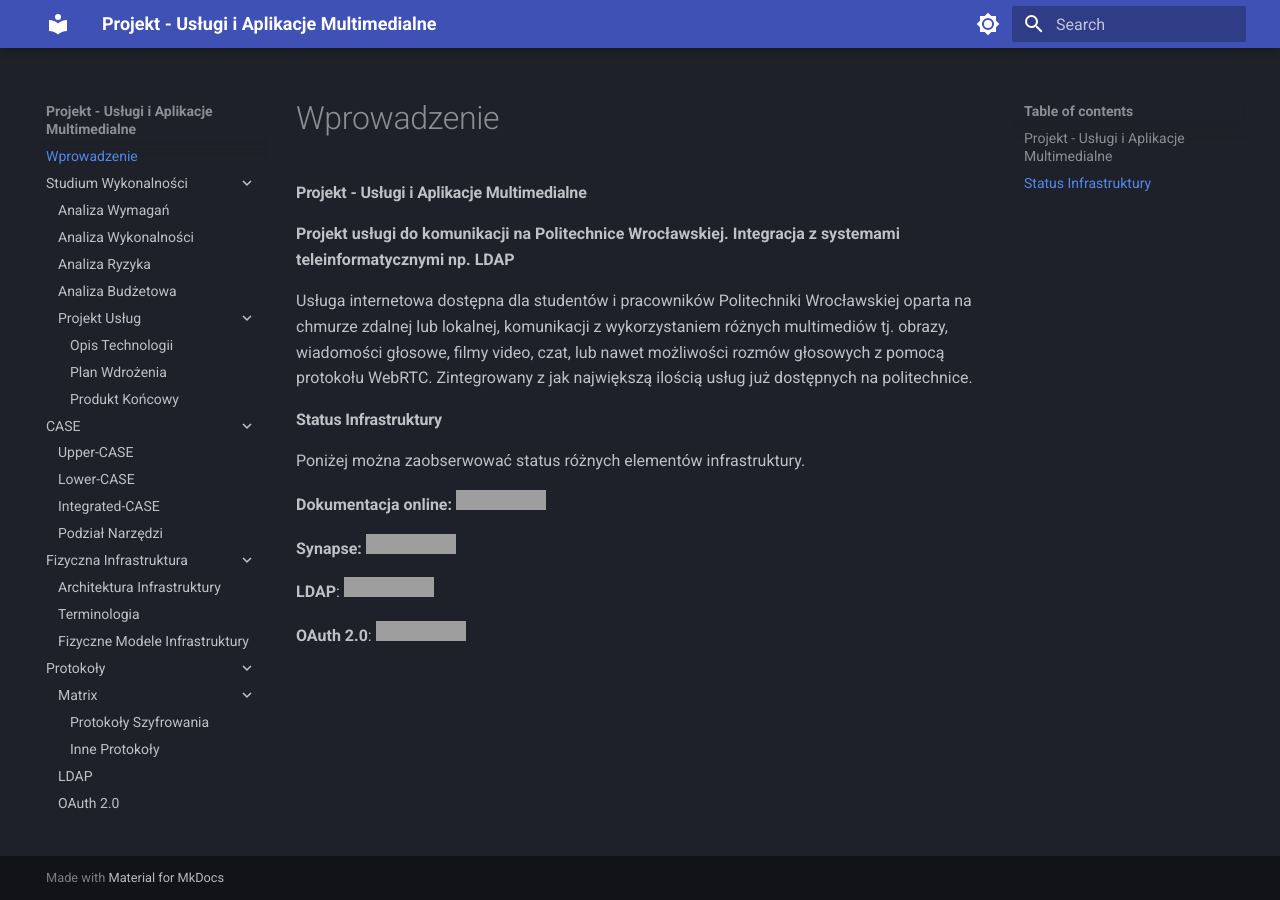
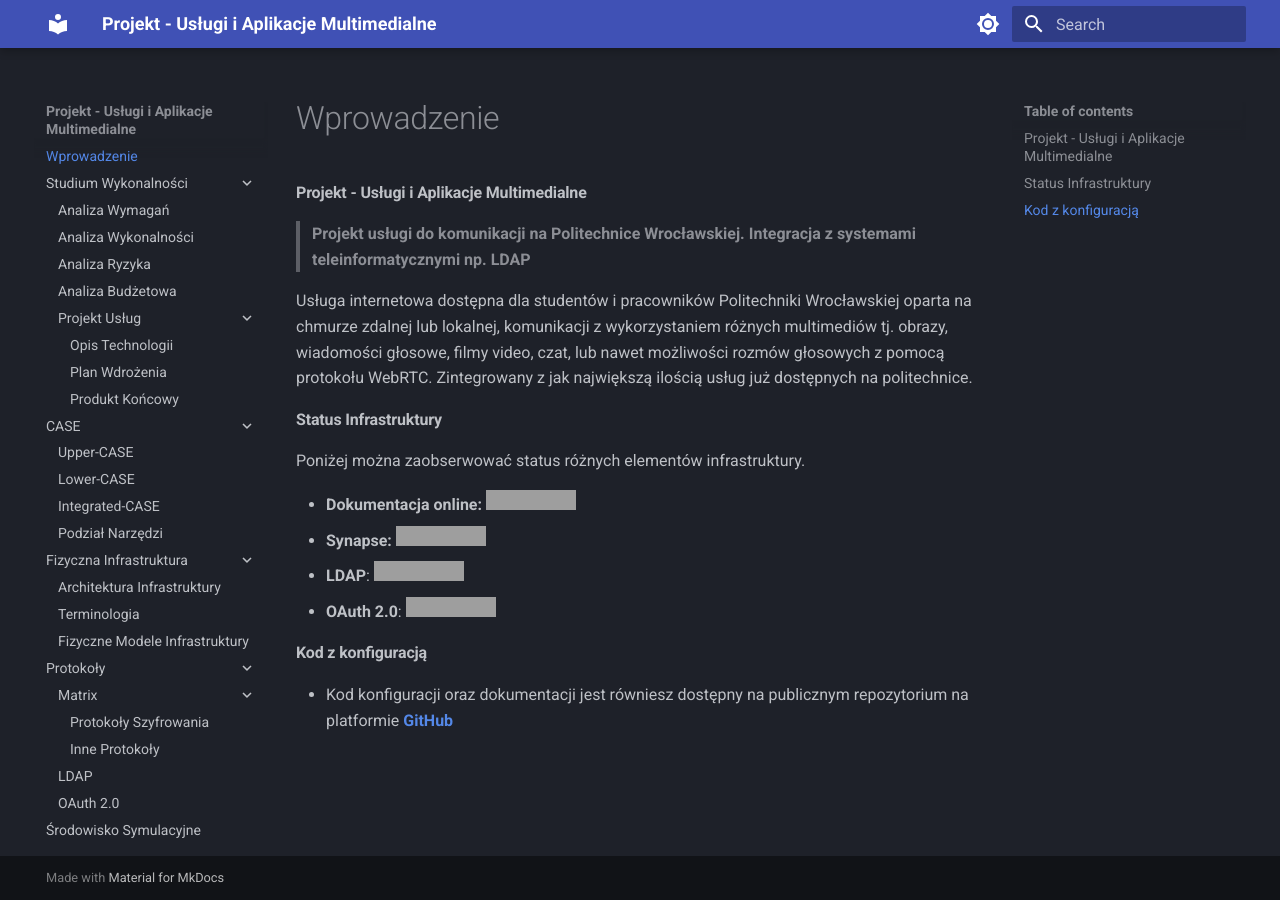
Before and after one commit to chramb/mtx4pwr, an MkDocs documentation site: the page built from docs/index.md, in a window 1280 px wide. Built offline with MkDocs 1.6.1 and Material for MkDocs 9.7.7, drawn with Linux system fonts in a browser that asks for light colours; grey boxes are pictures that could not be loaded.

Commit message:
fixed for pdf

```diff
--- a/docs/index.md
+++ b/docs/index.md
@@ -2,7 +2,7 @@
 title: Wprowadzenie
 ---
 ## Projekt - Usługi i Aplikacje Multimedialne
-**Projekt usługi do komunikacji na Politechnice Wrocławskiej. Integracja z systemami teleinformatycznymi np. LDAP**
+> **Projekt usługi do komunikacji na Politechnice Wrocławskiej. Integracja z systemami teleinformatycznymi np. LDAP**
 
 Usługa internetowa dostępna dla studentów i pracowników Politechniki Wrocławskiej oparta na chmurze zdalnej lub lokalnej, komunikacji z wykorzystaniem różnych multimediów tj. obrazy, wiadomości głosowe, filmy video, czat, lub nawet możliwości rozmów głosowych z pomocą protokołu WebRTC.
 Zintegrowany z jak największą ilością usług już dostępnych na politechnice.
@@ -11,10 +11,10 @@ Zintegrowany z jak największą ilością usług już dostępnych na politechnic
 
 Poniżej można zaobserwować status różnych elementów infrastruktury.
 
-**Dokumentacja online:** [![Netlify Status](https://api.netlify.com/api/v1/badges/dc2f735b-a08b-4674-bf98-1c69a4b7ee95/deploy-status)](https://docs.pwr.ambrozy.xyz)
+- **Dokumentacja online:** [![Netlify Status](https://api.netlify.com/api/v1/badges/dc2f735b-a08b-4674-bf98-1c69a4b7ee95/deploy-status)](https://docs.pwr.ambrozy.xyz)
+- **Synapse:** [![Synapse Status](https://img.shields.io/badge/Status-up-brightgreen?logo=matrix&style=plastic)](https://matrix.pwr.ambrozy.xyz)
+- **LDAP**: ![LDAP](https://img.shields.io/badge/Status-unimplemented-red?style=plastic)
+- **OAuth 2.0**: ![OAuth Status](https://img.shields.io/badge/Status-unimplemented-red?style=plastic)
 
-**Synapse:** [![Synapse Status](https://img.shields.io/badge/Status-up-brightgreen?logo=matrix&style=plastic)](https://matrix.pwr.ambrozy.xyz)
-
-**LDAP**: ![LDAP](https://img.shields.io/badge/Status-unimplemented-red?style=plastic)
-
-**OAuth 2.0**: ![OAuth Status](https://img.shields.io/badge/Status-unimplemented-red?style=plastic)
+## Kod z konfiguracją
+- Kod konfiguracji oraz dokumentacji jest równiesz dostępny na publicznym repozytorium na platformie **[GitHub](https://github.com/pwr-pro/mtx4pwr)**
```
Also changed, not shown: docs/srodowisko-symulacyjne.md (added, +55 -0 lines), docs/.pages.
